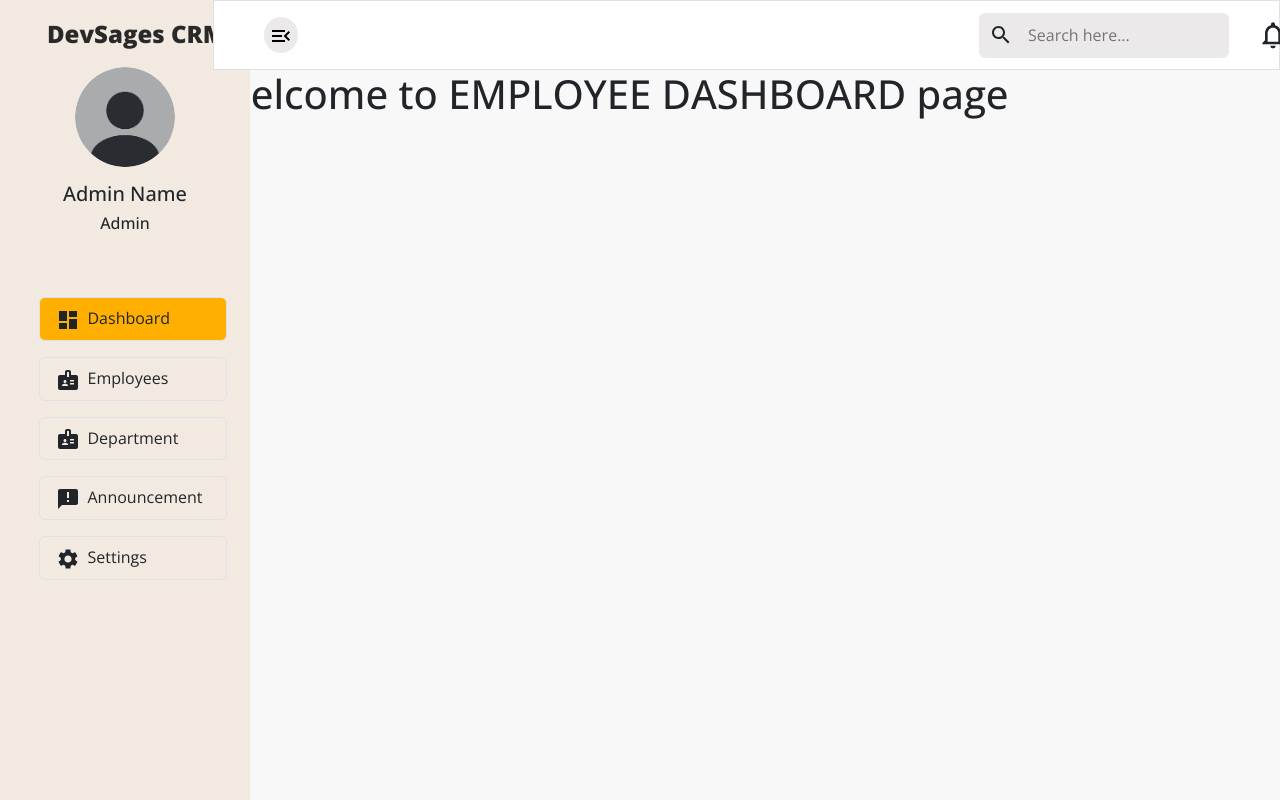
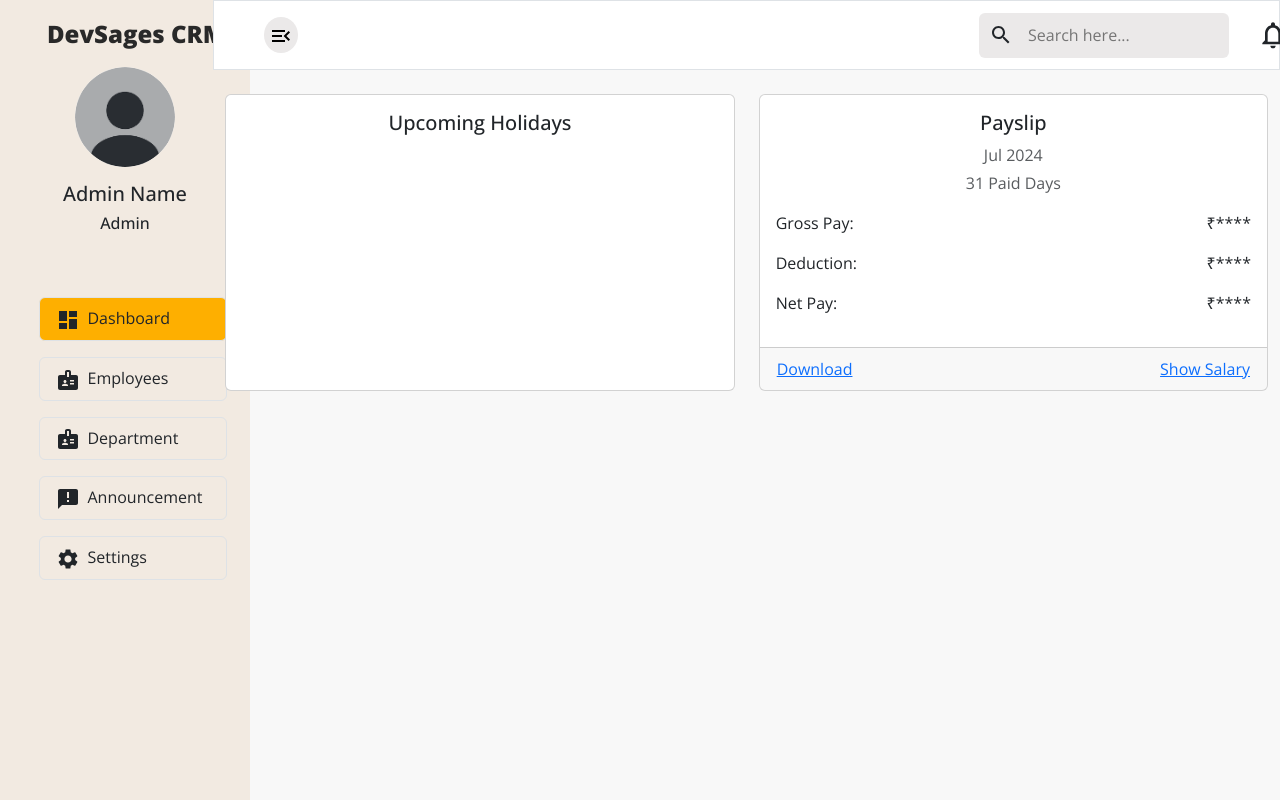
Before and after one commit to Mansibansal9648/Emp_mgmt_system_frontend, a React (Create React App) app: page /employee-dashboard in a window 1280 px wide. Built offline with nearby package versions, Linux system fonts and the light colour scheme.

Commit message:
emlyoee ui change

```diff
--- a/src/components/dashboard/employee/employeeDashboard.jsx
+++ b/src/components/dashboard/employee/employeeDashboard.jsx
@@ -1,5 +1,49 @@
-function EmployeeDashboard() {
-    return <h1>Welcome to EMPLOYEE DASHBOARD page</h1>
-}
+function EmployeeDashboard(){
+    return(
+        <div className="container mt-4">
+        <div className="row">
+          {/* Upcoming Holidays Card */}
+          <div className="col-md-6 mb-4">
+            <div className="card h-100">
+              <div className="card-body text-center">
+                <h5 className="card-title">Upcoming Holidays</h5>
+              </div>
+            </div>
+          </div>
 
-export default EmployeeDashboard
+          {/* Payslip Card */}
+          <div className="col-md-6 mb-4">
+            <div className="card h-100">
+              <div className="card-body text-center">
+                <h5 className="card-title">Payslip</h5>
+
+                <p className="text-muted mb-1">Jul 2024</p>
+                <p className="text-muted mb-3">31 Paid Days</p>
+                <div className="text-left">
+                  <p className="d-flex justify-content-between">
+                    <span>Gross Pay:</span> <span>₹****</span>
+                  </p>
+                  <p className="d-flex justify-content-between">
+                    <span>Deduction:</span> <span>₹****</span>
+                  </p>
+                  <p className="d-flex justify-content-between">
+                    <span>Net Pay:</span> <span>₹****</span>
+                  </p>
+                </div>
+              </div>
+              <div className="card-footer d-flex justify-content-between">
+                <a href="#download" className="btn btn-link p-0">
+                  Download
+                </a>
+                <a href="#show-salary" className="btn btn-link p-0">
+                  Show Salary
+                </a>
+              </div>
+            </div>
+          </div>
+        </div>
+      </div>
+    )
+    }
+
+    export default EmployeeDashboard;
```
